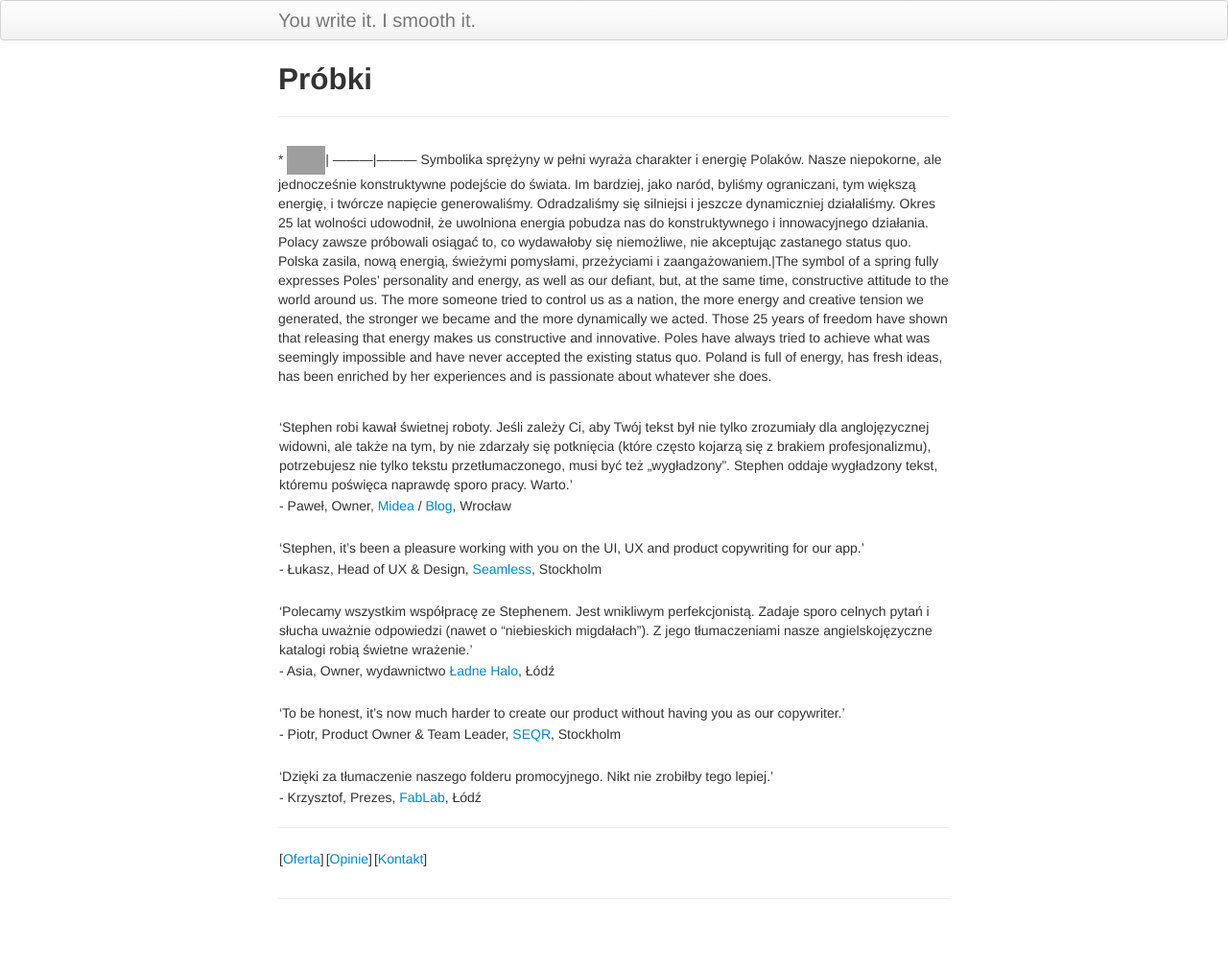
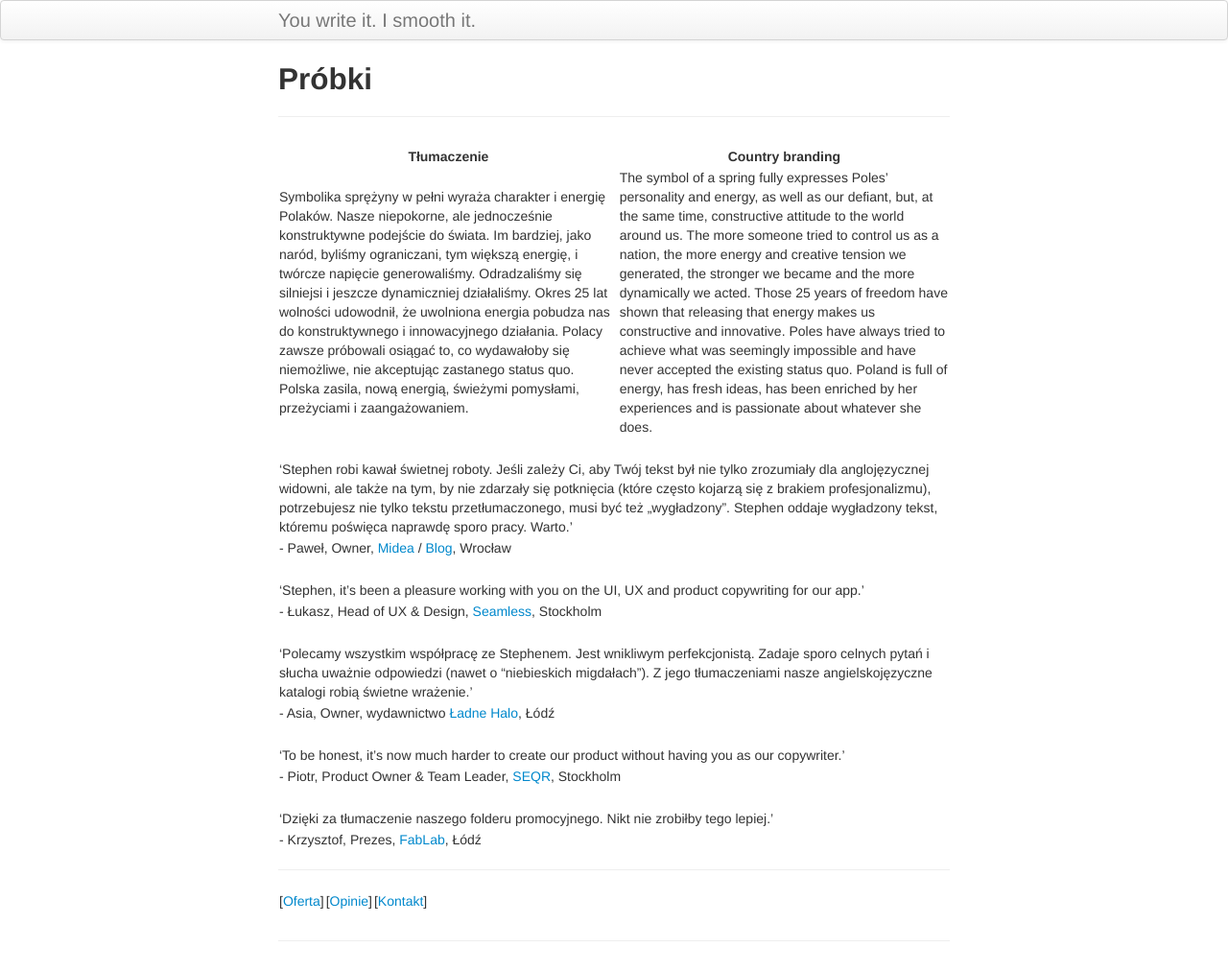
Before and after one commit to StephenEastham/StephenEastham.github.io, a Jekyll site: the page built from pages/probki.md, in a window 1280 px wide. Shown: the whole page at 96% size. Built offline with Jekyll 4.4.1, drawn with Linux system fonts in a browser that asks for light colours; before the commit the page ends 968 px from its top, so only the background shows below that; grey boxes are pictures that could not be loaded.

Commit message:
Update probki.md

```diff
--- a/pages/probki.md
+++ b/pages/probki.md
@@ -4,8 +4,7 @@ title: Próbki
 description:
 ---
 
-*
- ![](/images/sprezyna.png){: width="40" height="30"}|
+Tłumaczenie|Country branding
 ---------|---------
 Symbolika sprężyny w pełni wyraża charakter i energię Polaków. Nasze niepokorne, ale jednocześnie konstruktywne podejście do świata. Im bardziej, jako naród, byliśmy ograniczani, tym większą energię, i twórcze napięcie generowaliśmy. Odradzaliśmy się silniejsi i jeszcze dynamiczniej działaliśmy. Okres 25 lat wolności udowodnił, że uwolniona energia pobudza nas do konstruktywnego i innowacyjnego działania. Polacy zawsze próbowali osiągać to, co wydawałoby się niemożliwe, nie akceptując zastanego status quo. Polska zasila, nową energią, świeżymi pomysłami, przeżyciami i zaangażowaniem.|The symbol of a spring fully expresses Poles' personality and energy, as well as our defiant, but, at the same time, constructive attitude to the world around us. The more someone tried to control us as a nation, the more energy and creative tension we generated, the stronger we became and the more dynamically we acted. Those 25 years of freedom have shown that releasing that energy makes us constructive and innovative. Poles have always tried to achieve what was seemingly impossible and have never accepted the existing status quo. Poland is full of energy, has fresh ideas, has been enriched by her experiences and is passionate about whatever she does.
 
```
